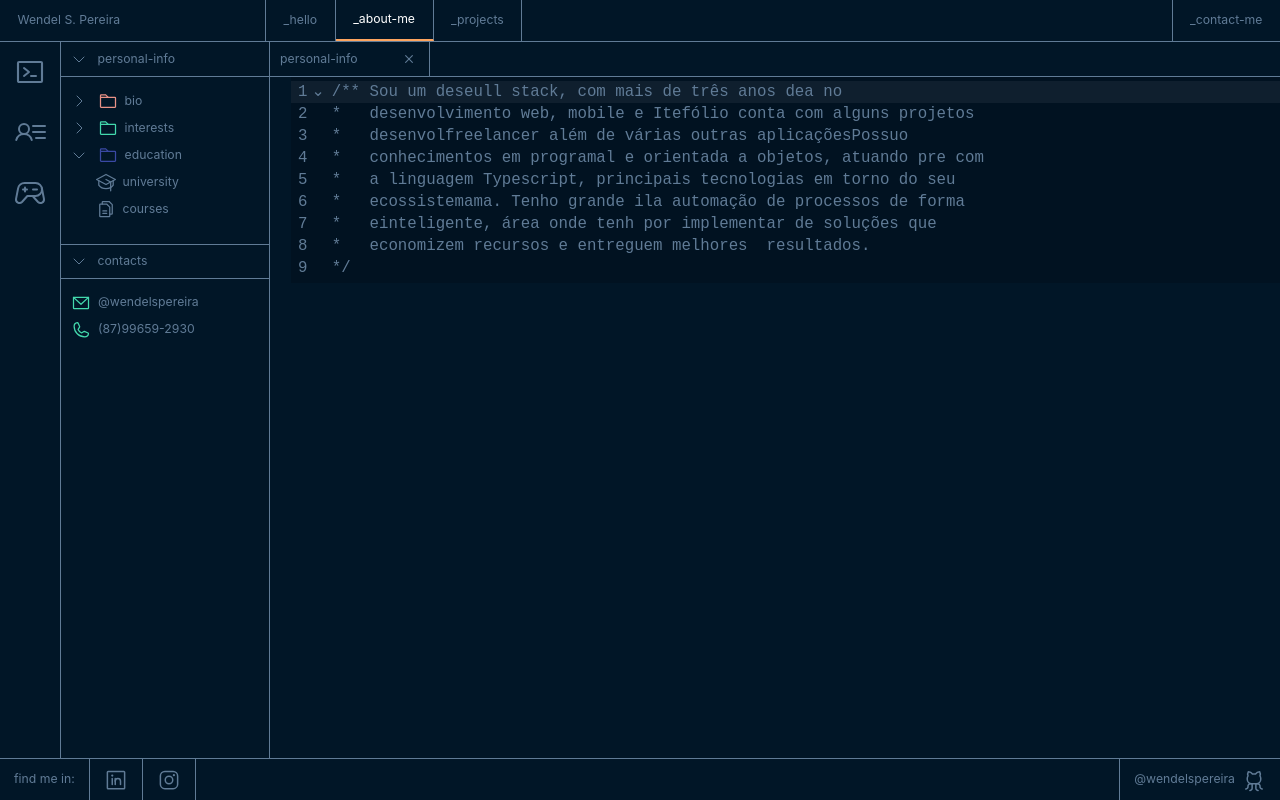
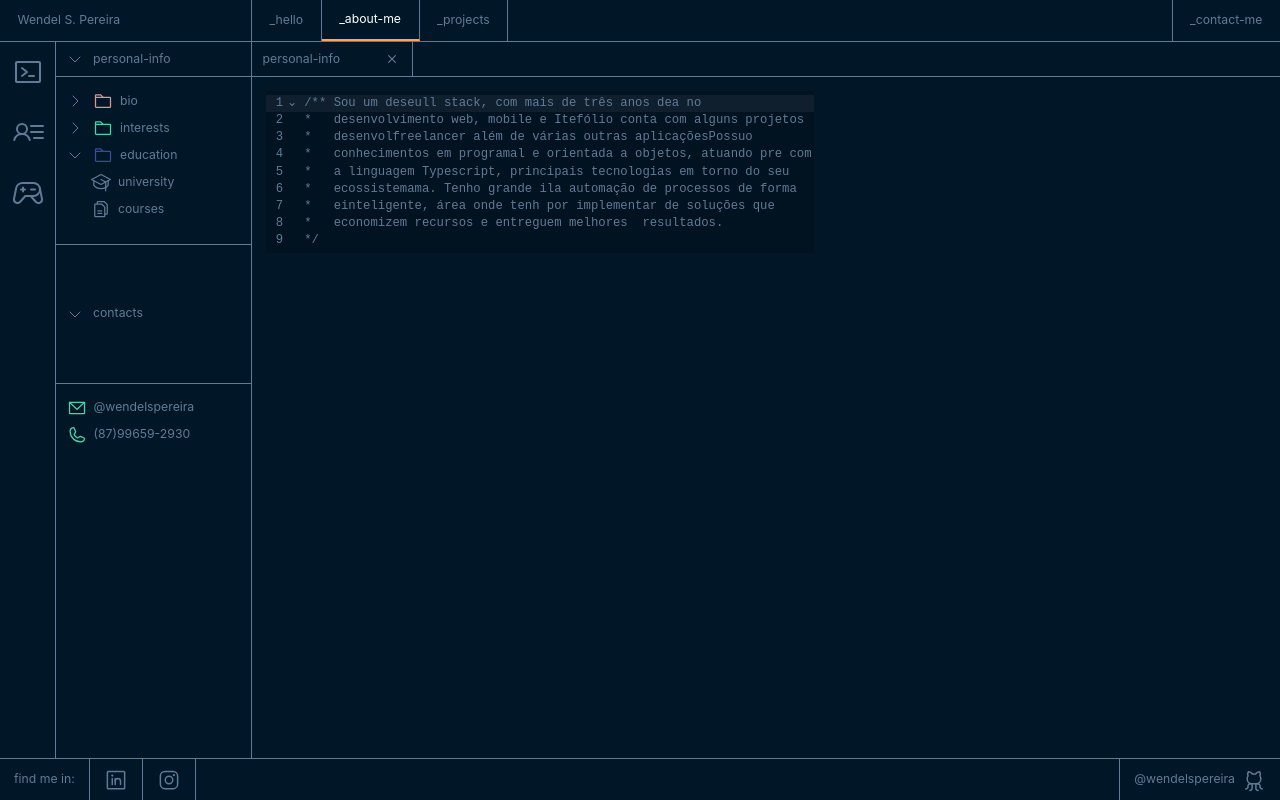
Before and after one commit to wendelspereira/portfolio, a Next.js app: page /about in a window 1280 px wide. Built offline with nearby package versions, Linux system fonts and the light colour scheme.

Commit message:
fix layout about page

```diff
--- a/src/components/Header/index.tsx
+++ b/src/components/Header/index.tsx
@@ -10,7 +10,7 @@ const Header: NextComponentType = () => {
     <header className="flex w-full h-12 border-b border-brand-600">
       <ul className="flex  items-center justify-start w-full h-full overflow-clip ">
         <Link href="/">
-          <li className="flex items-center h-full border-r border-brand-600 text-brand-600 w-[19rem] pl-5 overflow-clip">
+          <li className="flex items-center h-full border-r border-brand-600 text-brand-600 w-72 pl-5 overflow-clip">
             Wendel S. Pereira
           </li>
         </Link>
--- a/src/pages/_app.tsx
+++ b/src/pages/_app.tsx
@@ -1,6 +1,5 @@
 import "../styles/globals.css";
 import "../styles/projects.css";
-import "../styles/about.css";
 import "../../node_modules/nprogress/nprogress.css";
 import type { AppProps } from "next/app";
 import Footer from "../components/Footer";
--- a/src/pages/about.tsx
+++ b/src/pages/about.tsx
@@ -1,7 +1,7 @@
 import type { NextPage } from "next";
 import CodeMirror from "@uiw/react-codemirror";
 import { javascript } from "@codemirror/lang-javascript";
-import {codeMirrorTheme} from "../config/codeMirrorTheme"
+import { codeMirrorTheme } from "../config/codeMirrorTheme"
 import {
   CaretDown,
   CaretRight,
@@ -23,9 +23,10 @@ const About: NextPage = () => {
   }, []);
 
   return (
-    <div className="container">
+    <div className="container flex w-full h-[calc(100vh-6rem)] text-text-main">
+      {/* Primary bar #######################################################################*/}
       <div
-        className="flex flex-col w-full gap-8 items-center py-4"
+        className="flex flex-col w-16 gap-8 items-center py-4 border-r border-brand-600"
       >
         <span>
           <TerminalWindow size={32} color="#607B96" />
@@ -37,12 +38,13 @@ const About: NextPage = () => {
           <GameController color="#607B96" size={32} />
         </span>
       </div>
-      <div className="activityBar border-l border-text-main">
+
+      {/* Activity bar ######################################################################*/}
+      <div className="w-56 border-r border-brand-600">
         {/* personal-info */}
-        <div>
         <div
           className={
-              "flex items-center gap-3 border-b border-brand-600 min-h-[2.5rem] hover:text-white-100 px-3 w-full"
+            "flex w-full items-center gap-3 border-b border-brand-600 min-h-[2.5rem] hover:text-white-100 px-3"
           }
         >
           <span>
@@ -80,12 +82,11 @@ const About: NextPage = () => {
             courses
           </li>
         </ul>
-        </div>
 
         {/* contacts */}
         <div>
           <div
-            className="flex items-center gap-3 border-y border-brand-600 min-h-[2.5rem] hover:text-white-100 px-3">
+            className="flex items-center gap-3 border-y border-brand-600 min-h-40 hover:text-white-100 px-3">
             <CaretDown className="inline" size={16} />
             <span>contacts</span>
           </div>
@@ -97,7 +98,7 @@ const About: NextPage = () => {
                 size={20}
                 color="#43D9AD"
               />
-              <a  rel="noopener noreferrer" target="_blank" href="mailto:wendelspereira@outlook.com">@wendelspereira</a>
+              <a rel="noopener noreferrer" target="_blank" href="mailto:wendelspereira@outlook.com">@wendelspereira</a>
             </li>
             <li className="flex items-center hover:text-white-100">
               <Phone className="inline mr-2" size={20} color="#43D9AD" />
@@ -106,8 +107,10 @@ const About: NextPage = () => {
           </ul>
         </div>
       </div>
-
-      <div className="tabs flex items-center">
+      {/* Code body ########################################################################## */}
+      <div className="flex flex-col flex-1 justfy-start items-start text-brand-600 no-scrollbar overflow-auto">
+        <div className="flex w-full border-b border-brand-600 h-10">
+          <div className="flex items-center ">
             <div className="flex px-3 items-center border-r border-x-brand-600 h-full gap-12">
               personal-info
               <div className="items-center justify-center p-1 hover:rounded-md hover:text-white-100 hover:bg-brand-500 hover:transition">
@@ -116,8 +119,9 @@ const About: NextPage = () => {
               </div>
             </div>
           </div>
+        </div>
+        <div className="p-4">
 
-      <div className="codeBody justfy-start items-start text-lg text-brand-600 pl-6 pb-0 w-full overflow-y-scroll">
           <CodeMirror
             value={`/** Sou um deseull stack, com mais de três anos dea no\n*   desenvolvimento web, mobile e Itefólio conta com alguns projetos\n*   desenvolfreelancer além de várias outras aplicaçõesPossuo\n*   conhecimentos em programal e orientada a objetos, atuando pre com\n*   a linguagem Typescript, principais tecnologias em torno do seu\n*   ecossistemama. Tenho grande ila automação de processos de forma\n*   einteligente, área onde tenh por implementar de soluções que\n*   economizem recursos e entreguem melhores  resultados.\n*/`}
             height="100%"
@@ -132,6 +136,7 @@ const About: NextPage = () => {
 
         </div>
       </div>
+    </div>
   );
 };
 
--- a/src/styles/about.css
+++ /dev/null
@@ -1,32 +0,0 @@
-.container {
-  display: grid;
-  height: calc(100vh - 6rem);
-  max-width: 100%;
-  color: var(--text-main);
-  grid-template-areas:
-    "primaryBar activityBar tabs"
-    "primaryBar activityBar codeBody";
-  grid-template-rows: 2.5rem 1fr;
-  grid-template-columns: 4.25rem 15rem 1fr;
-}
-
-
-.primaryBar {
-  grid-area: primaryBar;
-  height: 100%;
-  border-right: 1px solid var(--border-grey);
-}
-
-.activityBar {
-  grid-area: activityBar;
-  border-right: 1px solid var(--border-grey);
-}
-
-.tabs {
-  grid-area: tabs  ;
-  border-bottom: 1px solid var(--border-grey);
-}
-
-.codeBody {
-  grid-area: codeBody;
-}
```
Lines whose indentation alone changed are shown as unchanged.
